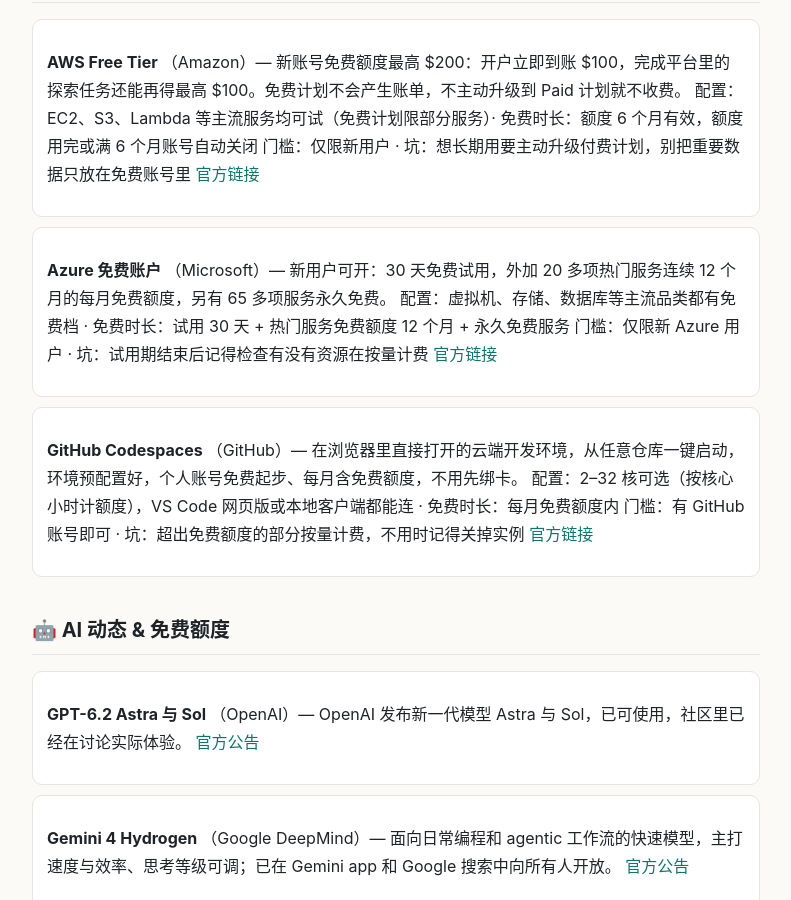
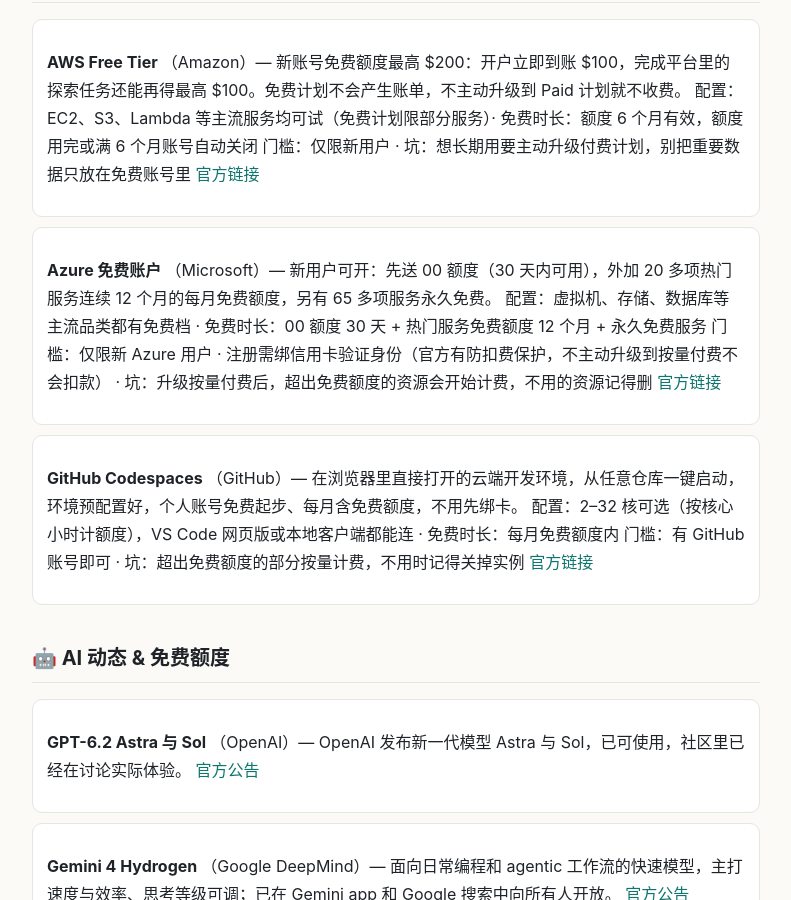
Before and after one commit to DevX-star/daily-picks, a Jekyll site: the page built from _posts/2026-11-18-daily.md, in a window 1280 px wide and 900 px high, scrolled down 529 px. Shown: the whole window, without its empty margins (244-1035 px from the left). Built offline with Jekyll 4.4.1, drawn with Linux system fonts in a browser that asks for light colours.

Commit message:
fix: 2026-11-18 Azure item - add 200 USD credit and card requirement

```diff
--- a/_posts/2026-11-18-daily.md
+++ b/_posts/2026-11-18-daily.md
@@ -18,9 +18,9 @@ summary: "OpenAI 发布 GPT-6.2 Astra 与 Sol；AWS 免费层最高 $200、Azure
 门槛：仅限新用户 · 坑：想长期用要主动升级付费计划，别把重要数据只放在免费账号里
 [官方链接](https://aws.amazon.com/free/)
 
-- **Azure 免费账户**（Microsoft）— 新用户可开：30 天免费试用，外加 20 多项热门服务连续 12 个月的每月免费额度，另有 65 多项服务永久免费。
-配置：虚拟机、存储、数据库等主流品类都有免费档 · 免费时长：试用 30 天 + 热门服务免费额度 12 个月 + 永久免费服务
-门槛：仅限新 Azure 用户 · 坑：试用期结束后记得检查有没有资源在按量计费
+- **Azure 免费账户**（Microsoft）— 新用户可开：先送 00 额度（30 天内可用），外加 20 多项热门服务连续 12 个月的每月免费额度，另有 65 多项服务永久免费。
+配置：虚拟机、存储、数据库等主流品类都有免费档 · 免费时长：00 额度 30 天 + 热门服务免费额度 12 个月 + 永久免费服务
+门槛：仅限新 Azure 用户 · 注册需绑信用卡验证身份（官方有防扣费保护，不主动升级到按量付费不会扣款） · 坑：升级按量付费后，超出免费额度的资源会开始计费，不用的资源记得删
 [官方链接](https://azure.microsoft.com/en-us/free/)
 
 - **GitHub Codespaces**（GitHub）— 在浏览器里直接打开的云端开发环境，从任意仓库一键启动，环境预配置好，个人账号免费起步、每月含免费额度，不用先绑卡。
```
